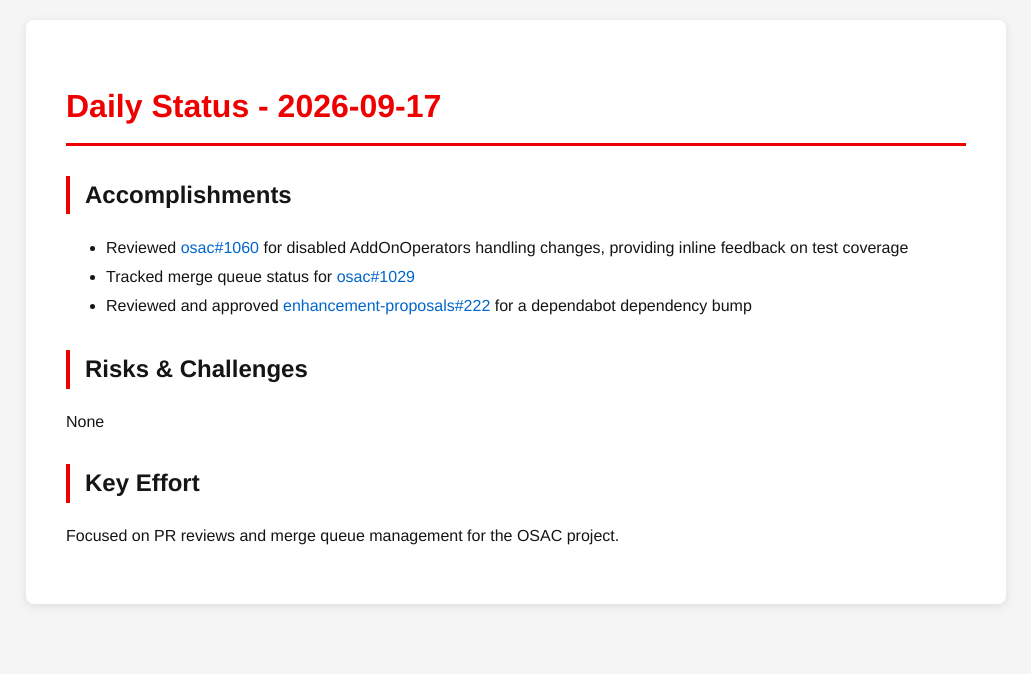
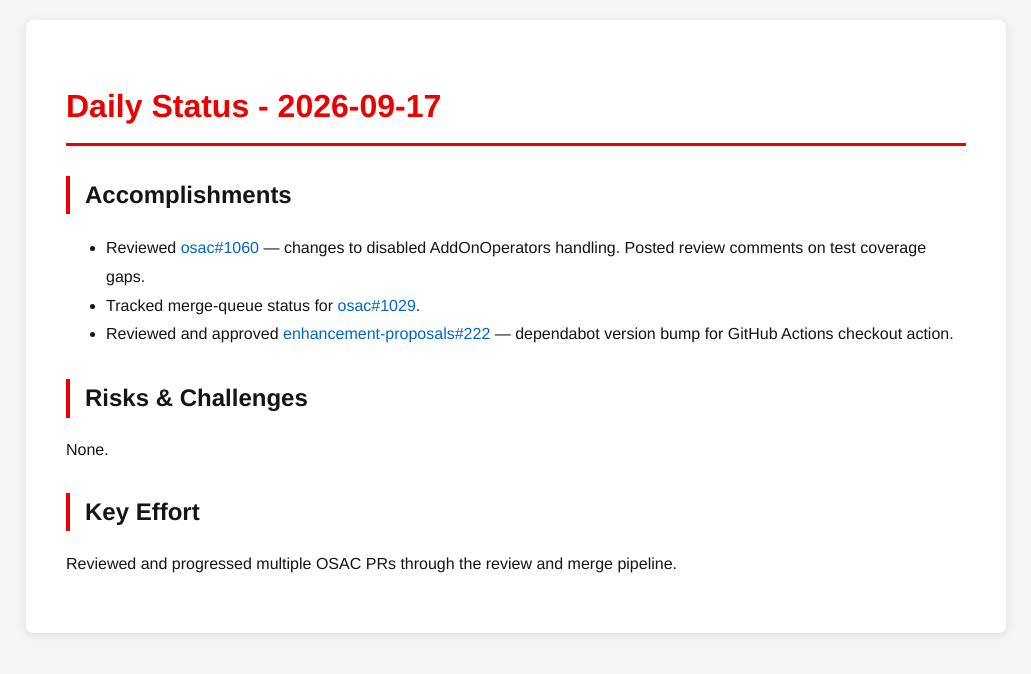
Before and after one commit to tzvatot/daily-status, a Jekyll site: the page built from 2026-09-17.md, in a window 1280 px wide. Shown: the top 674 px of the page, without its empty margins (124-1155 px from the left). Built offline with Jekyll 4.4.1, drawn with Linux system fonts in a browser that asks for light colours.

Commit message:
Daily status update - 2026-09-17

```diff
--- a/2026-09-17.md
+++ b/2026-09-17.md
@@ -7,12 +7,12 @@
 # Daily Status - 2026-09-17
 
 ## Accomplishments
-- Reviewed [osac#1060](https://github.com/osac-project/osac/pull/1060) for disabled AddOnOperators handling changes, providing inline feedback on test coverage
-- Tracked merge queue status for [osac#1029](https://github.com/osac-project/osac/pull/1029)
-- Reviewed and approved [enhancement-proposals#222](https://github.com/osac-project/enhancement-proposals/pull/222) for a dependabot dependency bump
+- Reviewed [osac#1060](https://github.com/osac-project/osac/pull/1060) — changes to disabled AddOnOperators handling. Posted review comments on test coverage gaps.
+- Tracked merge-queue status for [osac#1029](https://github.com/osac-project/osac/pull/1029).
+- Reviewed and approved [enhancement-proposals#222](https://github.com/osac-project/enhancement-proposals/pull/222) — dependabot version bump for GitHub Actions checkout action.
 
 ## Risks & Challenges
-None
+None.
 
 ## Key Effort
-Focused on PR reviews and merge queue management for the OSAC project.
+Reviewed and progressed multiple OSAC PRs through the review and merge pipeline.
```
